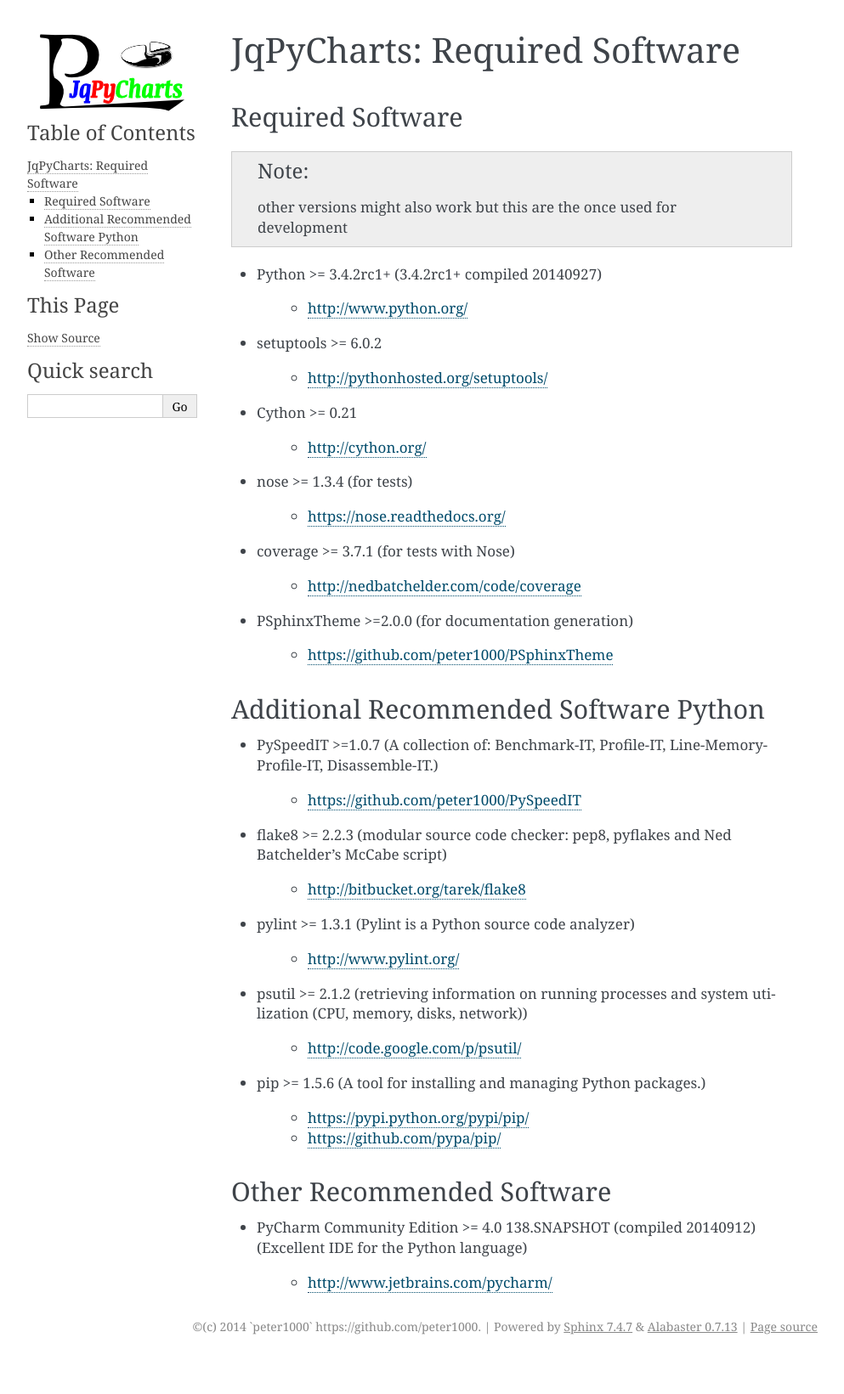
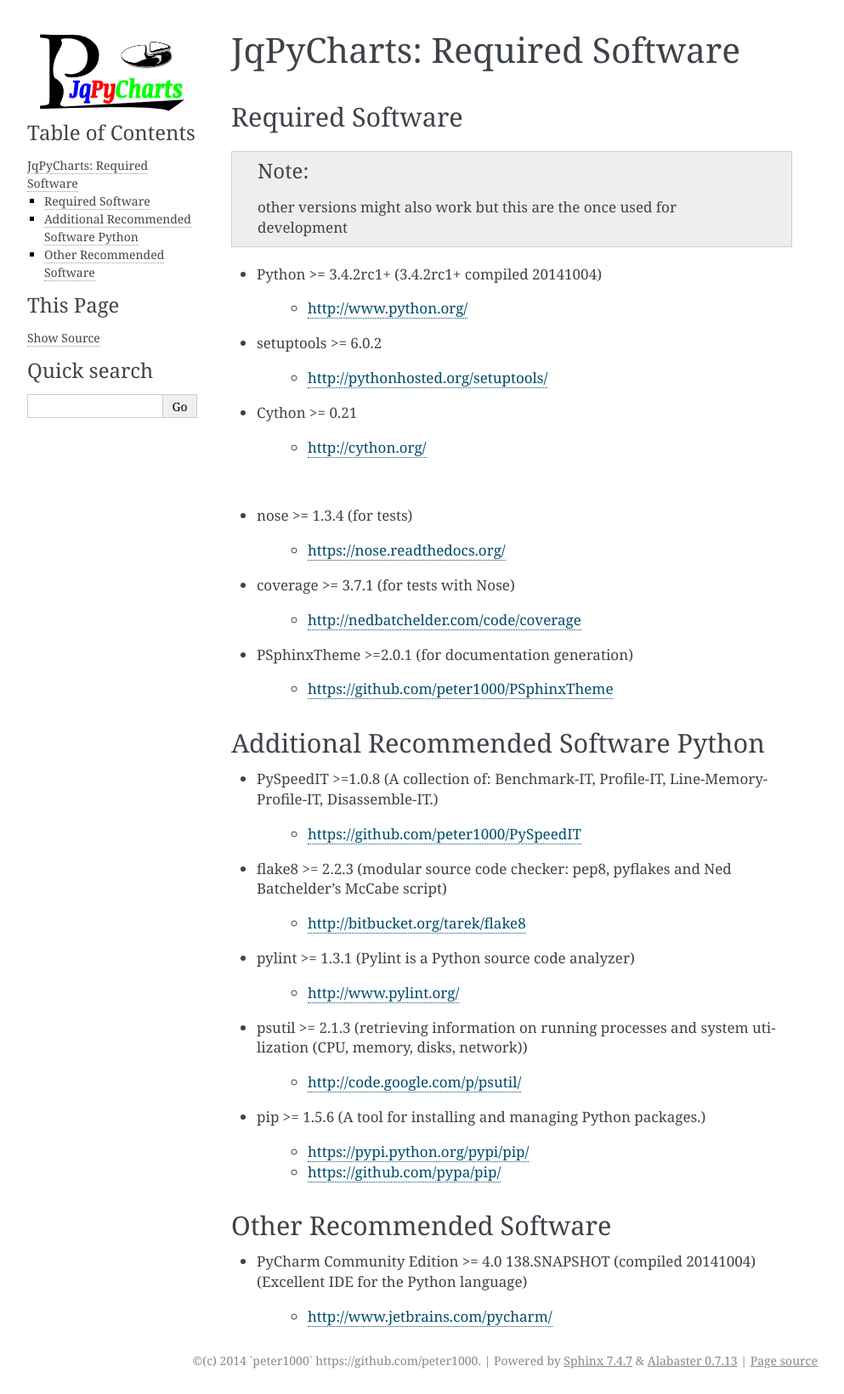
Before and after one commit to peter1000/JqPyCharts, a Sphinx documentation site: the page built from docs/RequiredSoftware.rst, in a window 1280 px wide. Shown: the whole page at 85% size, without its empty margins (148-1141 px from the left). Built offline with Sphinx 7.4.7, drawn with Linux system fonts in a browser that asks for light colours; before the commit the page ends 1601 px from its top, so only the background shows below that.

```diff
--- a/README.rst
+++ b/README.rst
@@ -60,8 +60,8 @@ Projects using JqPyCharts
 
 `projects` which make use of: **JqPyCharts**
 
-- `HealthNutritionPlanner <https://github.com/peter1000/HealthNutritionPlanner>`_
-   Plan: weight loss, healthy diets, meals.
+- `PyNHEP <https://github.com/peter1000/PyNHEP>`_
+   PyNHEP: The N(utrition) and H(ealthy) E(ating) P(lanner).
 
 |
 |
--- a/docs/RequiredSoftware.rst
+++ b/docs/RequiredSoftware.rst
@@ -12,7 +12,7 @@ Required Software
 
 .. note:: other versions might also work but this are the once used for development
 
-- Python >= 3.4.2rc1+ (3.4.2rc1+  compiled 20140927)
+- Python >= 3.4.2rc1+ (3.4.2rc1+  compiled 20141004)
 
    - `<http://www.python.org/>`_
 
@@ -24,6 +24,7 @@ Required Software
 
    - `<http://cython.org/>`_
 
+|
 
 - nose >= 1.3.4  (for tests)
 
@@ -33,7 +34,7 @@ Required Software
 
    - `<http://nedbatchelder.com/code/coverage>`_
 
-- PSphinxTheme >=2.0.0  (for documentation generation)
+- PSphinxTheme >=2.0.1  (for documentation generation)
 
    - `<https://github.com/peter1000/PSphinxTheme>`_
 
@@ -41,7 +42,7 @@ Required Software
 Additional Recommended Software Python
 ======================================
 
-- PySpeedIT >=1.0.7  (A collection of: Benchmark-IT, Profile-IT, Line-Memory-Profile-IT, Disassemble-IT.)
+- PySpeedIT >=1.0.8  (A collection of: Benchmark-IT, Profile-IT, Line-Memory-Profile-IT, Disassemble-IT.)
 
    - `<https://github.com/peter1000/PySpeedIT>`_
 
@@ -53,7 +54,7 @@ Additional Recommended Software Python
 
    - `<http://www.pylint.org/>`_
 
-- psutil >= 2.1.2  (retrieving information on running processes and system utilization (CPU, memory, disks, network))
+- psutil >= 2.1.3  (retrieving information on running processes and system utilization (CPU, memory, disks, network))
 
    - `<http://code.google.com/p/psutil/>`_
 
@@ -66,6 +67,6 @@ Additional Recommended Software Python
 Other Recommended Software
 ==========================
 
-- PyCharm Community Edition >= 4.0 138.SNAPSHOT (compiled 20140912)  (Excellent IDE for the Python language)
+- PyCharm Community Edition >= 4.0 138.SNAPSHOT (compiled 20141004)  (Excellent IDE for the Python language)
 
    - `<http://www.jetbrains.com/pycharm/>`_
--- a/docs/index.rst
+++ b/docs/index.rst
@@ -72,5 +72,5 @@ Projects using JqPyCharts
 
 Known `projects` which make use of: **JqPyCharts**
 
-- `HealthNutritionPlanner <https://github.com/peter1000/HealthNutritionPlanner>`_
-   Plan: weight loss, healthy diets, meals.
+- `PyNHEP <https://github.com/peter1000/PyNHEP>`_
+   PyNHEP: The N(utrition) and H(ealthy) E(ating) P(lanner).
--- a/requirements.txt
+++ b/requirements.txt
@@ -5,4 +5,4 @@
 # extras
 nose>=1.3.4
 coverage>=3.7.1
-PSphinxTheme>=2.0.0
+PSphinxTheme>=2.0.1
```
Also changed, not shown: CHANGELOG.rst (+15 -0 lines), 1 other file.
